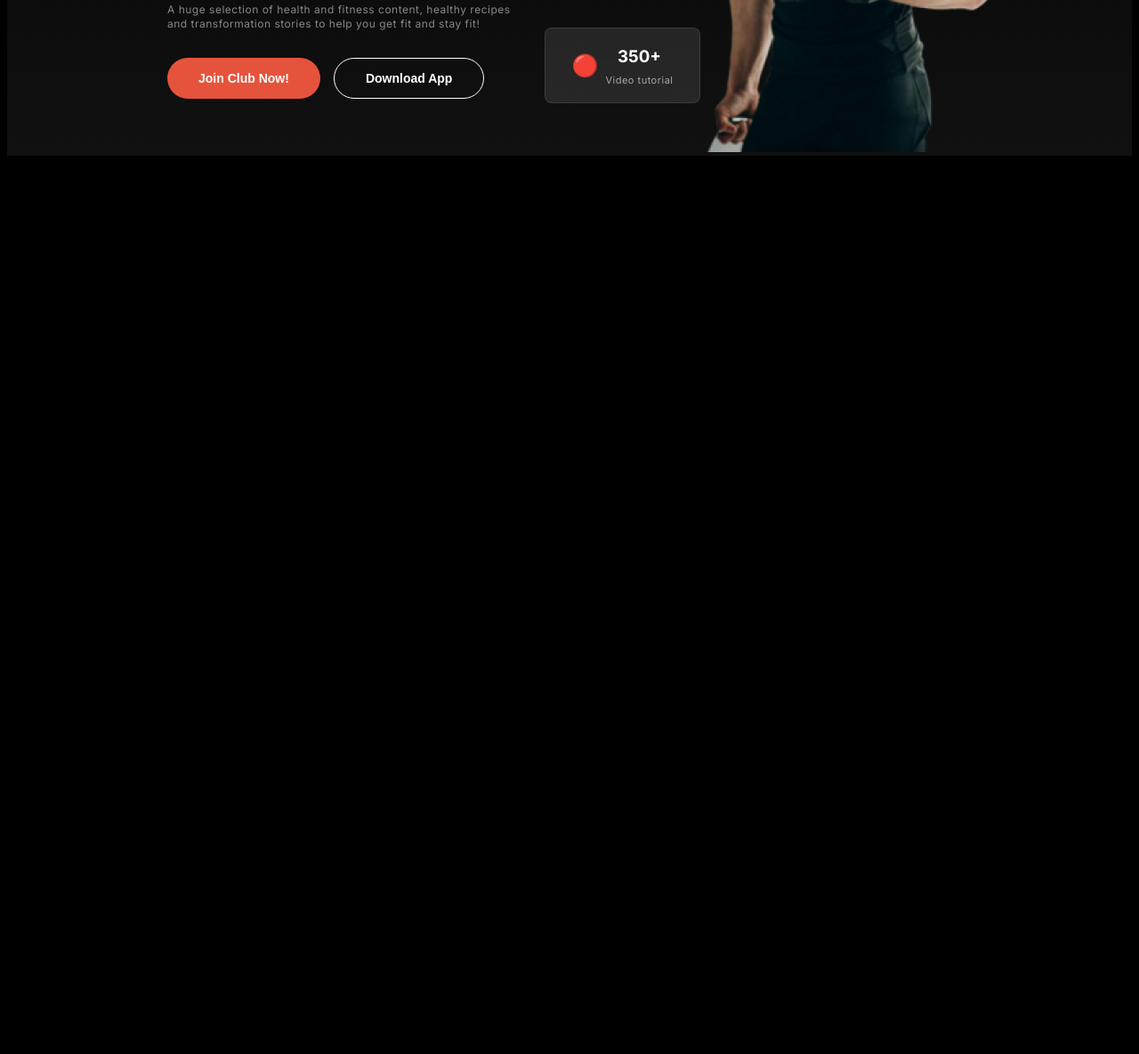
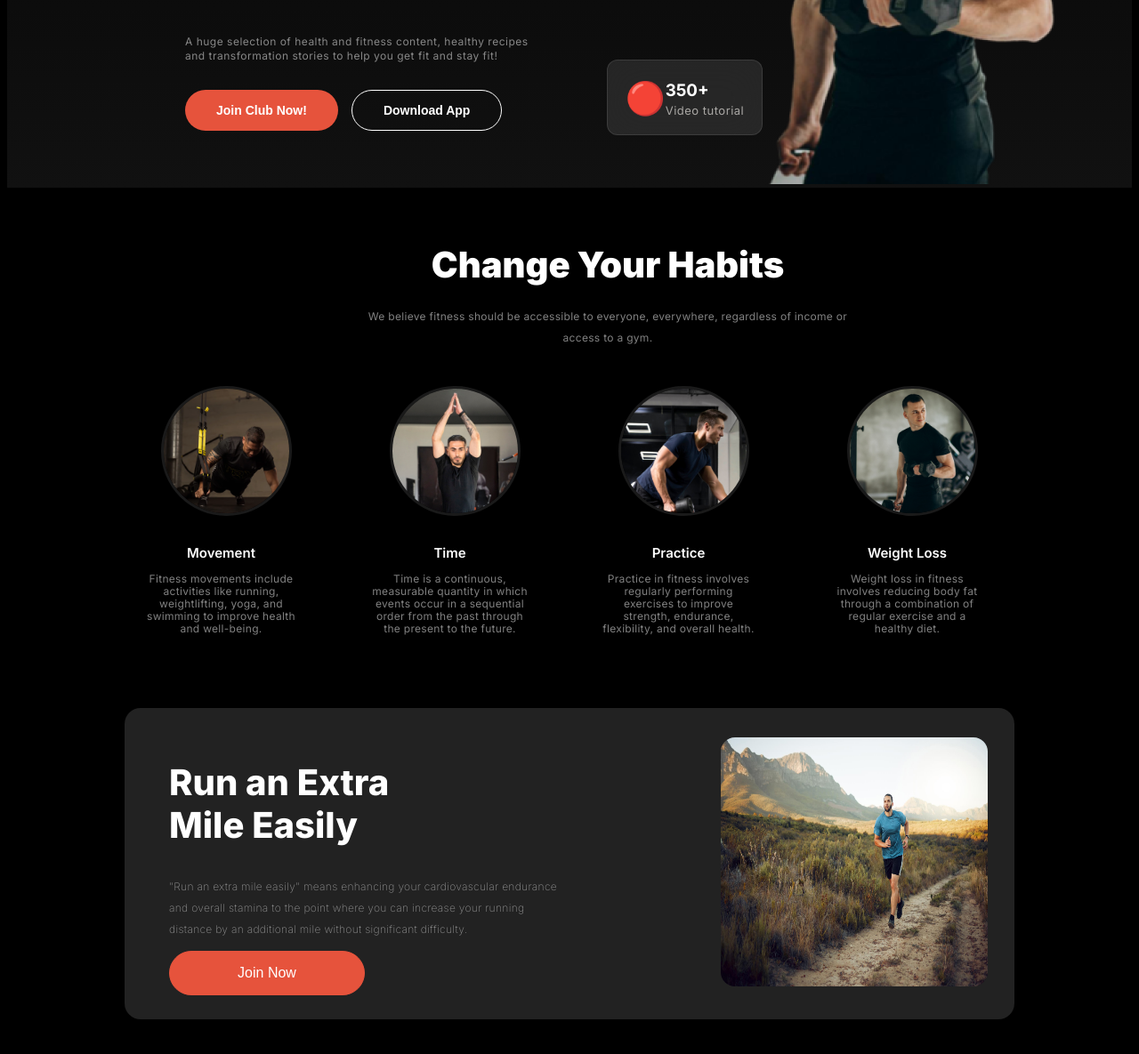
Before and after one commit to hurajannat01/Fitness-web-repo, a plain HTML site: page index.html in a window 1280 px wide. Shown: the part 487-1672 px from the top of the page at 89% size. Before the commit the page ends 800 px from the top, so only its background shows below. Drawn offline with Linux system fonts and the light colour scheme.

Commit message:
added third part

```diff
--- a/index.html
+++ b/index.html
@@ -23,7 +23,7 @@
                 <h1 class="banner-title text-gray">Get body in <span class="dancing-script-font">shape</span> & stay healthy</h1>
                 <p class="banner-text text-light-gray">A huge selection of health and fitness content, healthy recipes and transformation stories to help you get fit and stay fit!</p>
                 <div class="btn-sec">
-                    <button class="join">Join Club Now!</button>
+                    <button class="join text-gray">Join Club Now!</button>
                     <button class="download">Download App</button>
                 </div>
             </div>
@@ -35,7 +35,7 @@
             <div class="overlay">
                 <div class="text-block top-right">
                     <div class="decoration">
-                    <h2>500+</h2>
+                    <h1 class="sec-title">500+</h1>
                     <p class="text-1">
                         <span class="text-describe">Free Workout Videos</span>
                     </p>
@@ -51,13 +51,49 @@
                 </div>
                 </div>
             </div>
+    </header>
 
+    <main>
+    <section  class="title-part">
+      <h1 class="main-title text-gray">Change Your Habits</h1>
+      <p class="main-describe text-light-gray">We believe fitness should be accessible to everyone, everywhere, regardless of income or access to a gym.</p>
+    </section>
 
+    <section class="img-part">
+        <div class="img-div">
+           <img class="circle-pic" src="images/image 3.png" alt="">
+           <h3 class="image-title text-gray">Movement</h3>
+           <p class="image-describe text-light-gray">Fitness movements include activities like running, weightlifting, yoga, and swimming to improve health and well-being.</p>
+        </div>
+        <div  class="img-div">
+           <img class="circle-pic" src="images/image 2.png" alt="">
+           <h3 class="image-title text-gray">Time</h3>
+           <p class="image-describe text-light-gray">Time is a continuous, measurable quantity in which events occur in a sequential order from the past through the present to the future. </p>
+        </div>
+        <div  class="img-div">
+           <img class="circle-pic" src="images/image 4.png" alt="">
+           <h3 class="image-title text-gray">Practice</h3>
+           <p class="image-describe text-light-gray">Practice in fitness involves regularly performing exercises to improve strength, endurance, flexibility, and overall health.</p>
+        </div>
+        <div  class="img-div">
+           <img class="circle-pic" src="images/image 5.png" alt="">
+           <h3 class="image-title text-gray">Weight Loss </h3>
+           <p class="image-describe text-light-gray">Weight loss in fitness involves reducing body fat through a combination of regular exercise and a healthy diet.</p>
+        </div>
+    </section >
 
-    </header>
-    <main>
+     <section class="main-two ">
+        <div class="third-container">
+            <h1 class="title-third text-gray">Run an Extra Mile Easily</h1>
+            <p class="third-describe text-light-gray"> "Run an extra mile easily" means enhancing your cardiovascular endurance and overall stamina to the point where you can increase your running distance by an additional mile without significant difficulty. </p>
+            <button class="btn-join">Join Now</button>
+        </div>
+        <div>
+            <img class="img-two" src="images/run.jpg" alt="">
+        </div>
+     </section>
+    </main>
 
-    </main>
     <footer>
 
     </footer>
--- a/styles/style.css
+++ b/styles/style.css
@@ -23,6 +23,7 @@
 }
 .display-flex{
     display: flex;
+    margin-top: 50px;
 }
 .text-gray{
     color: white;
@@ -34,15 +35,15 @@
 .brand{
     color: rgb(230, 83, 60);
     font-family: Inter;
-    font-size: 24px;
+    font-size: 32px;
     font-weight: 800;
     line-height: 120%;
     letter-spacing: 0%;
     text-align: left;
-
 }
 .navbar{
   justify-content: space-between;
+  align-items: center;
 }
 .nav-item{
     list-style: none;
@@ -53,24 +54,22 @@
 .nav-link{
     text-decoration: none;
     /* color: rgb(255, 255, 255); */
-    font-family: Inter;
-    font-size: 12px;
-    font-weight: 600;
+    font-size: 14px;
+    font-weight: 200;
     line-height: 22px;
     letter-spacing: 0%;
     text-align: left;
 }
 .nav-links{
-    padding: 4px;
+    padding: 5px;
     box-sizing: border-box;
     border: 1px solid rgba(255, 255, 255, 0.1);
     border-radius: 39px;
-    /* margin-left: 800px; */
 
 }
 /* button styles */
 .btn-home{
-    width: 70px;
+    width: 80px;
     border-radius: 14px;
     border-color: rgba(255, 255, 255, 0.1);
     background: rgb(230, 83, 60);
@@ -83,7 +82,7 @@
 }
 .navbar, .banner{
     max-width: 1440px;
-    margin: 0 180px;
+    margin: 0 200px;
 }
 /* Banner Styles */
 .banner{
@@ -94,11 +93,11 @@
 .banner-title{
     font-family: Inter;
     font-size: 70px;
-    font-weight: 1600;
+    font-weight: 2000;
     line-height: 120%;
     letter-spacing: 0%;
     text-align: left;
-    width: 400px;
+    width: 450px;
     margin-top: 110px;
 }
 .banner-text {
@@ -119,13 +118,12 @@
 
 .join ,.download{
     padding: 1em 2.5em;
-    border: none;
     font-size: 1em;
     font-weight: 600;
     border-radius: 30px;
 }
 .join{
-    color: rgb(255, 255, 255);
+    border: none;
     font-size: 14px;
     font-weight: 600;
     line-height: 16px;
@@ -156,14 +154,14 @@
     color: white;
     box-sizing: border-box;
     border: 1px solid rgba(255, 255, 255, 0.1);
-    border-radius: 8px;
+    border-radius: 12px;
     backdrop-filter: blur(20px);
     background: rgba(255, 255, 255, 0.1);
     position: absolute;
     padding: 10px;
     text-align: center;
     justify-content: center;
-    align-items: center;
+     align-items: center;
 }
 .top-right {
     width: 175px;
@@ -184,23 +182,137 @@
 .decoration{
     display: flex;
     flex-direction: column;
+    text-align: left;
 }
 
-.text-describe {
+.text-describe{
     color: rgba(239, 237, 232, 0.65);
-    font-size: 11px;
+    font-size: 13px;
     font-weight: 400;
     line-height: 15px;
     letter-spacing: 0.5px;
     margin-top: 0;
 }
-
-.text-1, .text-2 {
+ .text-1, .text-2 {
     display: flex;
-    margin-top: -10px;
+    margin-top: -15px;
 }
 
 .icon {
-    font-size: 24px; /* Adjusted for better size */
-    margin-right: 8px; /* Adjust spacing between icon and text */
+    font-size: 36px;
 }
+
+/* main first part styles */
+.title-part{
+    width: 550px;
+    display: flex;
+    flex-direction: column;
+    text-align: center;
+    padding: 0px;
+    justify-items: center;
+    margin: 30px 400px;
+}
+.main-title{
+    color: rgb(255, 255, 255);
+    font-size: 40px;
+    font-weight: 900;
+    line-height: 120%;
+    letter-spacing: 0%;
+    margin-bottom: 10px;
+}
+.main-describe{
+    color: rgba(255, 255, 255, 0.5);
+    font-size: 12px;
+    font-weight: 400;
+    line-height: 24px;
+    letter-spacing: 0.3px;
+    text-align: center;
+}
+.img-part{
+    display: flex;
+    flex-direction: row;
+    text-align: center;
+    justify-content: center;
+    top: 40px;
+    left: 900PX;
+    padding: 0px;
+    gap: 70px;
+}
+.circle-pic{
+  border: 3px solid rgba(255, 255, 255, 0.1);
+  border-radius: 50%;
+  width: 75%;
+  gap: 100px;
+  justify-items: center;
+  align-items: center;
+  justify-items: center;
+
+}
+
+.image-title{
+    width: 175px;
+   font-size: 15px;
+   font-weight: 600;
+   line-height: 100%;
+   letter-spacing: 0%;
+   text-align: center;
+   padding: 0px;
+   margin-top: 30px;
+}
+.image-describe{
+    width: 175px;
+    font-size: 12px;
+    font-weight: 400;
+    line-height: 14px;
+    letter-spacing: 0.3px;
+    text-align: center;
+}
+/* main second part styles */
+.main-two{
+    display: flex;
+    width: 1000px;
+    height: 350px;
+    margin: 70px auto;
+    border-radius: 18px;
+    background: rgb(34, 34, 34);
+    justify-content: space-between;
+    align-items: center;
+}
+.third-container{
+    margin-left: 50px;
+    text-align: left;
+    width: 400px;
+}
+.title-third{
+    font-size: 40px;
+    font-weight: 800;
+    line-height: 120%;
+    letter-spacing: 0%;
+    width: 300px;
+}
+.third-describe{
+     width: 450px;
+    font-size: 12px;
+    font-weight: 200;
+    line-height: 24px;
+    letter-spacing: 0.3px;
+    text-align: left;
+}
+.img-two{
+    border-radius: 16px;
+    width: 300px;
+    height: 280px;
+    text-align: center;
+    margin-right: 30px;
+}
+.btn-join{
+    width: 220px;
+    height: 50px;
+    color: rgb(255, 255, 255);
+    font-size: 16px;
+    font-weight: 400;
+    border: 1px solid #E6533C;
+    border-radius: 30px;
+    background:#E6533C;
+
+}
```
